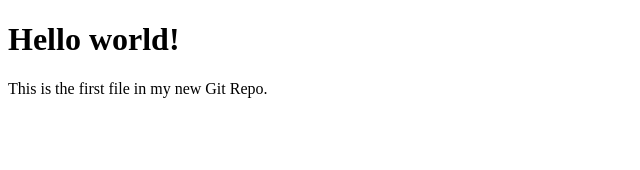
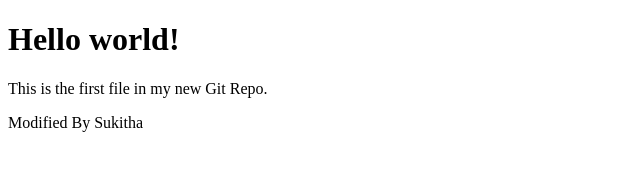
Before and after one commit to Sukitha2808/Bosch, a plain HTML site: page Index.html in a window 1280 px wide. Shown: the whole page, without its empty margins (0-640 px from the left). Drawn offline with Linux system fonts and the light colour scheme.

Commit message:
Second Changes

```diff
--- a/Index.html
+++ b/Index.html
@@ -7,6 +7,7 @@
 
 <h1>Hello world!</h1>
 <p>This is the first file in my new Git Repo.</p>
+<h>Modified By Sukitha</p>
 
 </body>
 </html>
```
